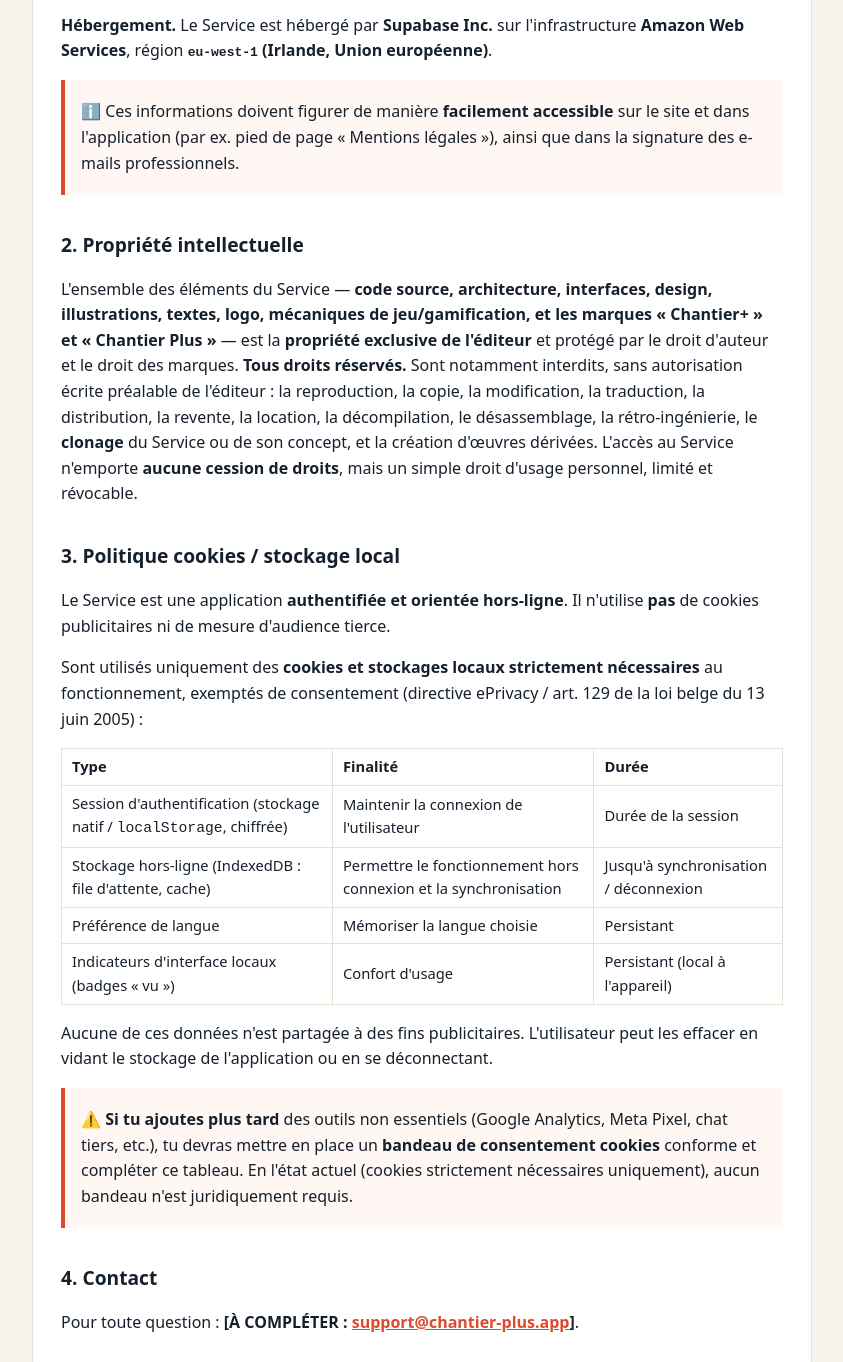
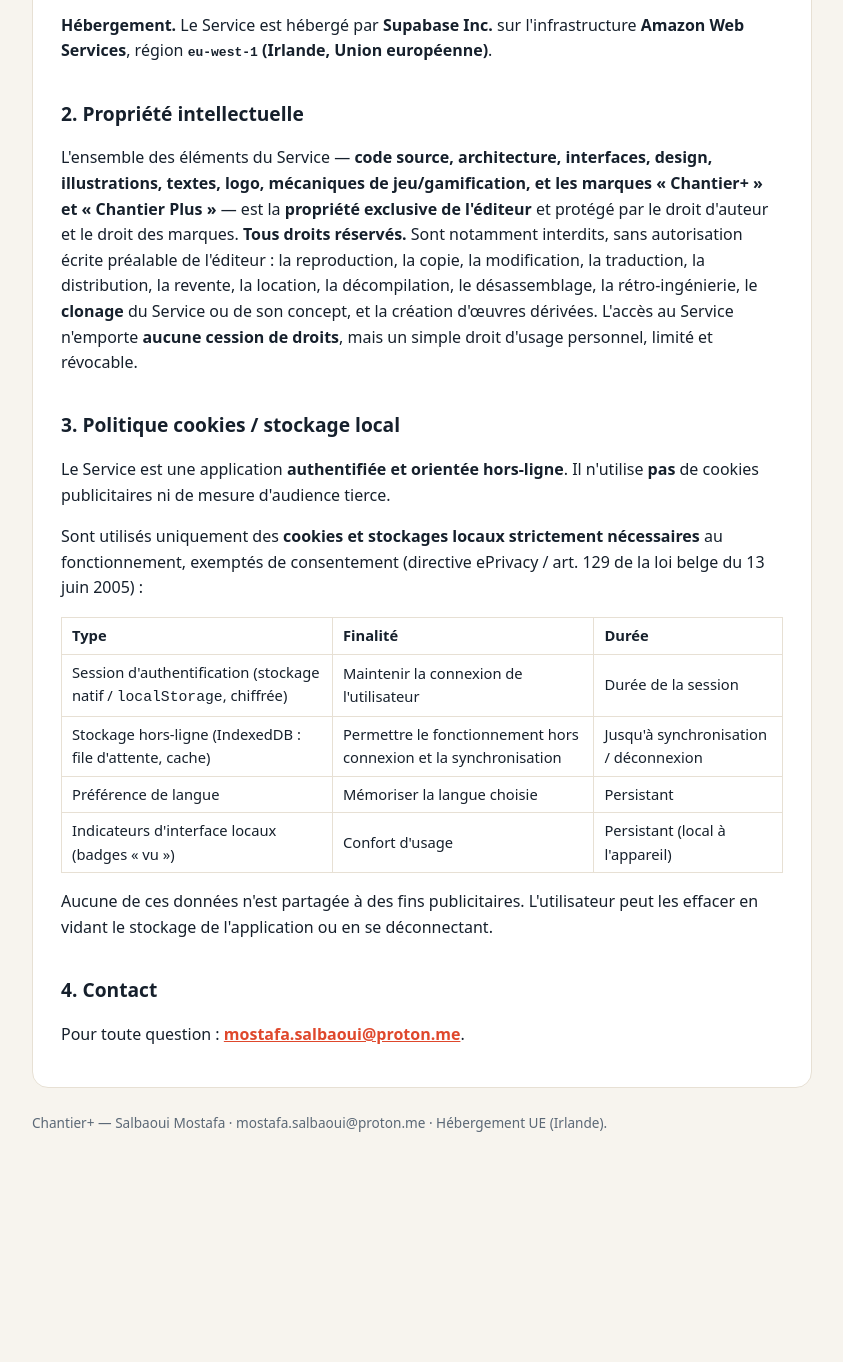
Before and after one commit to mostasalb/chantier-plus-legal, a plain HTML site: page legal.html in a window 1280 px wide. Shown: the part 545-1907 px from the top of the page, without its empty margins (218-1061 px from the left). After the commit the page ends 1773 px from the top, so only its background shows below. Drawn offline with Linux system fonts and the light colour scheme.

Commit message:
Clean up legal notice: remove internal notes, fix contact email

```diff
--- a/legal.html
+++ b/legal.html
@@ -47,11 +47,6 @@ Responsable de la publication : Salbaoui Mostafa</p>
 </blockquote>
 <p><strong>Hébergement.</strong> Le Service est hébergé par <strong>Supabase Inc.</strong> sur l&#39;infrastructure <strong>Amazon Web
 Services</strong>, région <strong><code>eu-west-1</code> (Irlande, Union européenne)</strong>.</p>
-<blockquote>
-<p>ℹ️ Ces informations doivent figurer de manière <strong>facilement accessible</strong> sur le site et dans
-l&#39;application (par ex. pied de page « Mentions légales »), ainsi que dans la signature des
-e-mails professionnels.</p>
-</blockquote>
 <h2>2. Propriété intellectuelle</h2>
 <p>L&#39;ensemble des éléments du Service — <strong>code source, architecture, interfaces, design, illustrations,
 textes, logo, mécaniques de jeu/gamification, et les marques « Chantier+ » et « Chantier Plus »</strong> —
@@ -98,14 +93,8 @@ fonctionnement, exemptés de consentement (directive ePrivacy / art. 129 de la l
 </tbody></table>
 <p>Aucune de ces données n&#39;est partagée à des fins publicitaires. L&#39;utilisateur peut les effacer en
 vidant le stockage de l&#39;application ou en se déconnectant.</p>
-<blockquote>
-<p>⚠️ <strong>Si tu ajoutes plus tard</strong> des outils non essentiels (Google Analytics, Meta Pixel, chat
-tiers, etc.), tu devras mettre en place un <strong>bandeau de consentement cookies</strong> conforme et
-compléter ce tableau. En l&#39;état actuel (cookies strictement nécessaires uniquement), aucun
-bandeau n&#39;est juridiquement requis.</p>
-</blockquote>
 <h2>4. Contact</h2>
-<p>Pour toute question : <strong>[À COMPLÉTER : <a href="mailto:support@chantier-plus.app">support@chantier-plus.app</a>]</strong>.</p>
+<p>Pour toute question : <strong><a href="mailto:mostafa.salbaoui@proton.me">mostafa.salbaoui@proton.me</a></strong>.</p>
 </div>
     <p class="muted" style="margin-top:24px">Chantier+ — Salbaoui Mostafa · mostafa.salbaoui@proton.me · Hébergement UE (Irlande).</p>
   </div>
```
